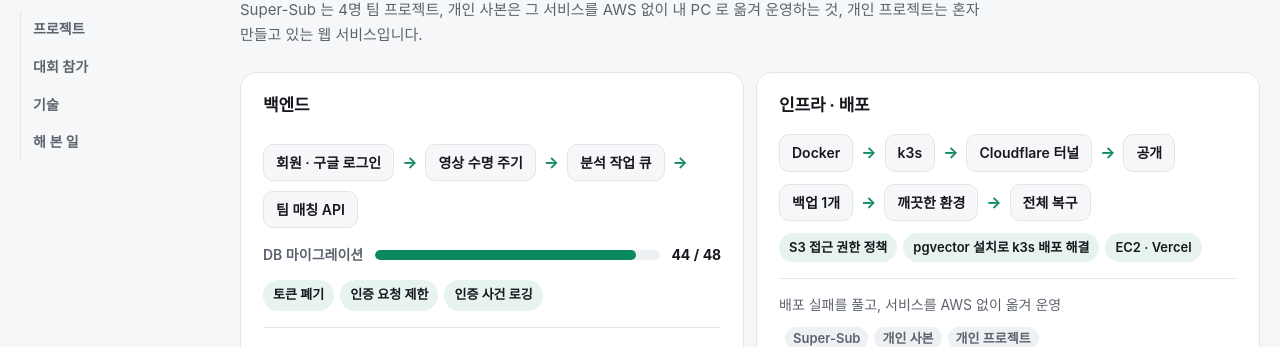
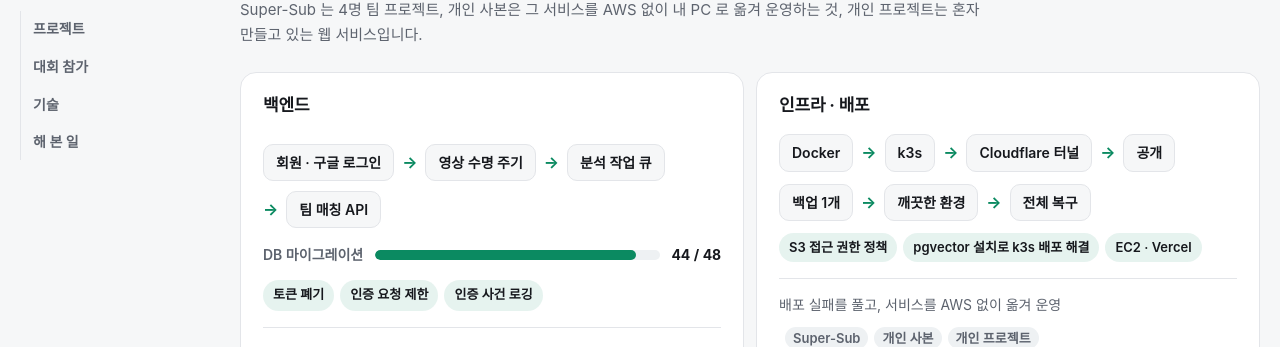
Before and after one commit to roqkf13/portfolio.anjgkwl.com, a Jekyll site: the page built from index.html, in a window 1280 px wide and 1400 px high, scrolled down 2281 px. Shown: the part 103-450 px from the top of the window. Built offline with Jekyll 4.4.1, drawn with Linux system fonts in a browser that asks for light colours.

Commit message:
fix(site): 사람 줄이 아래 카드의 담당처럼 읽히던 것 · 흐름 화살표가 줄 끝과 줄 머리에 섞이던 것
페이지를 넓게 바꾼 뒤(bc5ffd2) 「서비스 구성」의 사람 넷과 카드 넷이 칸까지 맞아,
위 사람이 그 칸의 담당으로 읽혔다(PM · QA 아래에 영상 분석 AI, AI 분석 아래에 운영 · 협업).

- 사람 줄은 내용만큼만 차지한다(이름 · 역할 한 줄) — 카드 칸과 줄이 맞지 않는다
- 흐름의 화살표는 뒤 상자와 한 덩어리로 줄을 바꾼다 — 접힌 줄은 늘 화살표로 시작한다(프로젝트 페이지 · 홈)

Co-Authored-By: Claude Opus 5.5 <noreply@anthropic.com>

```diff
--- a/_includes/vblocks.html
+++ b/_includes/vblocks.html
@@ -11,8 +11,7 @@
 {%- when "flow" %}
 <div class="mflow">
   {%- for box in b.items %}
-  {%- unless forloop.first %}<span class="mflow__arrow" aria-hidden="true">→</span>{%- endunless %}
-  <span class="mbox">{{ box }}</span>
+  <span class="mflow__step">{%- unless forloop.first %}<span class="mflow__arrow" aria-hidden="true">→</span>{%- endunless %}<span class="mbox">{{ box }}</span></span>
   {%- endfor %}
 </div>
 {%- when "tiles" %}
--- a/assets/css/site.css
+++ b/assets/css/site.css
@@ -527,6 +527,14 @@ a:focus-visible,
   line-height: 1.4;
 }
 
+/* 화살표는 뒤 상자와 한 덩어리로 줄을 바꾼다 — 따로 두면 좁은 칸에서 화살표가 줄 끝에 남기도 하고 줄 머리에 오기도 한다 */
+.mflow__step {
+  display: flex;
+  align-items: center;
+  gap: 8px;
+  min-width: 0;
+}
+
 .mflow__arrow {
   color: var(--accent);
   font-weight: 700;
@@ -945,16 +953,19 @@ a:focus-visible,
   font-size: 18px;
 }
 
+/* 사람 줄은 내용만큼만 차지한다 — 폭을 채우면 아래 카드 줄과 칸이 맞아, 위 사람이 그 칸의 담당으로 읽힌다 */
 .vpeople {
-  display: grid;
-  grid-template-columns: repeat(auto-fit, minmax(150px, 1fr));
-  gap: 10px;
+  display: flex;
+  flex-wrap: wrap;
+  gap: 8px;
 }
 
 .vperson {
-  display: grid;
-  gap: 2px;
-  padding: 12px 14px;
+  display: flex;
+  flex-wrap: wrap;
+  align-items: baseline;
+  gap: 2px 8px;
+  padding: 8px 14px;
   border: 1px solid var(--border);
   border-radius: 12px;
   background: var(--surface);
--- a/index.html
+++ b/index.html
@@ -89,8 +89,7 @@ toc:
         <div class="mflow">
           <span class="tag">대회 일정</span>
           {%- for box in c.schedule %}
-          {%- unless forloop.first %}<span class="mflow__arrow" aria-hidden="true">→</span>{%- endunless %}
-          <span class="mbox">{{ box }}</span>
+          <span class="mflow__step">{%- unless forloop.first %}<span class="mflow__arrow" aria-hidden="true">→</span>{%- endunless %}<span class="mbox">{{ box }}</span></span>
           {%- endfor %}
         </div>
         {%- if c.facts %}
@@ -151,8 +150,7 @@ toc:
         {%- for row in a.flows %}
         <div class="mflow">
           {%- for box in row %}
-          {%- unless forloop.first %}<span class="mflow__arrow" aria-hidden="true">→</span>{%- endunless %}
-          <span class="mbox">{{ box }}</span>
+          <span class="mflow__step">{%- unless forloop.first %}<span class="mflow__arrow" aria-hidden="true">→</span>{%- endunless %}<span class="mbox">{{ box }}</span></span>
           {%- endfor %}
         </div>
         {%- endfor %}
```
